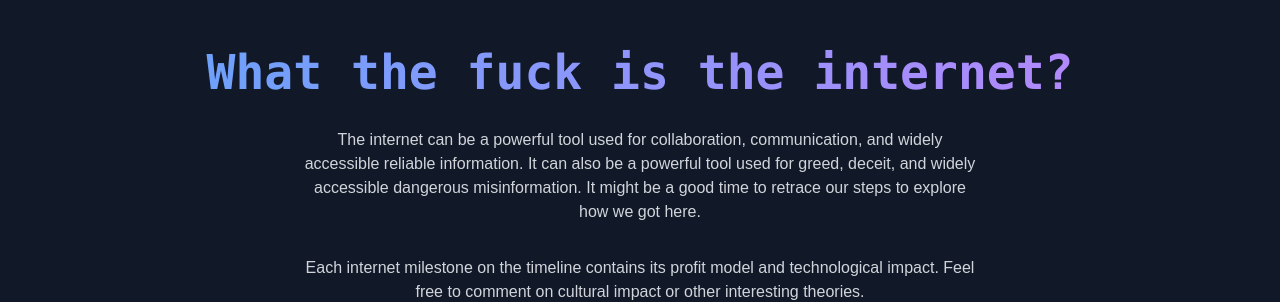
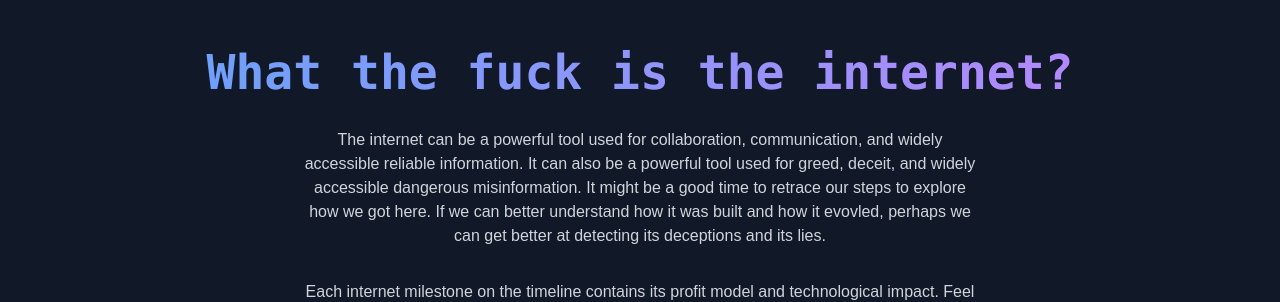
Before and after one commit to kduckets/wtfinternet, a Next.js app: page / in a window 1280 px wide. Shown: the top 302 px of the page. Built offline with nearby package versions, Linux system fonts and the light colour scheme; no server answers; the database is empty.

Commit message:
Update page.tsx

```diff
--- a/app/page.tsx
+++ b/app/page.tsx
@@ -55,7 +55,8 @@ export default function Home() {
         </h1>
         <p className="text-center text-gray-300 mb-8 md:mb-8 max-w-2xl mx-auto text-sm md:text-base">
        The internet can be a powerful tool used for collaboration, communication, and widely accessible reliable information.
-       It can also be a powerful tool used for greed, deceit, and widely accessible dangerous misinformation. It might be a good time to retrace our steps to explore how we got here.
+       It can also be a powerful tool used for greed, deceit, and widely accessible dangerous misinformation. It might be a good time to retrace our steps to explore how we got here. If we can better understand how it was built and how it evovled, perhaps we can get better at detecting its deceptions and its lies.
+
         </p>
        <p className="text-center text-gray-300 mb-8 md:mb-8 max-w-2xl mx-auto text-sm md:text-base"> Each internet milestone on the timeline contains its profit model and technological impact. Feel free to comment on cultural impact or other interesting theories.
        <br/>
```
